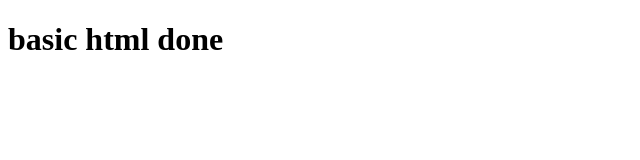
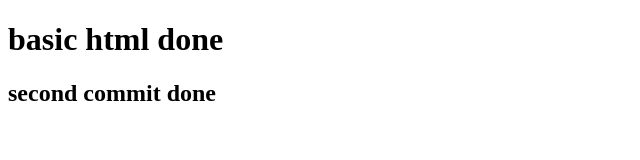
Before and after one commit to sripley22/Githubpractice, a plain HTML site: page index.html in a window 1280 px wide. Shown: the whole page, without its empty margins (0-640 px from the left). Drawn offline with Linux system fonts and the light colour scheme.

Commit message:
second commit done

```diff
--- a/index.html
+++ b/index.html
@@ -7,6 +7,7 @@
 <body>
 
 	<h1>basic html done</h1>
+	<h2>second commit done</h2>
 
 
 </body>
```
